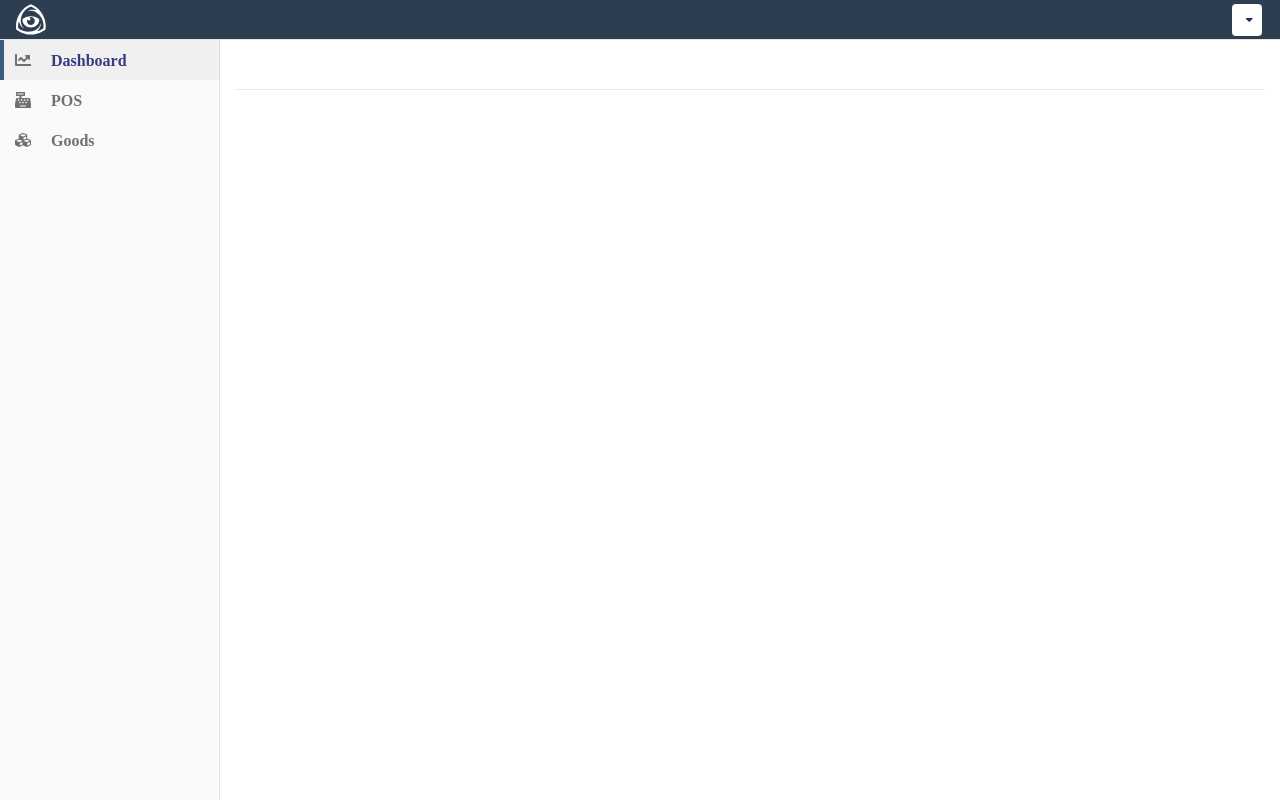
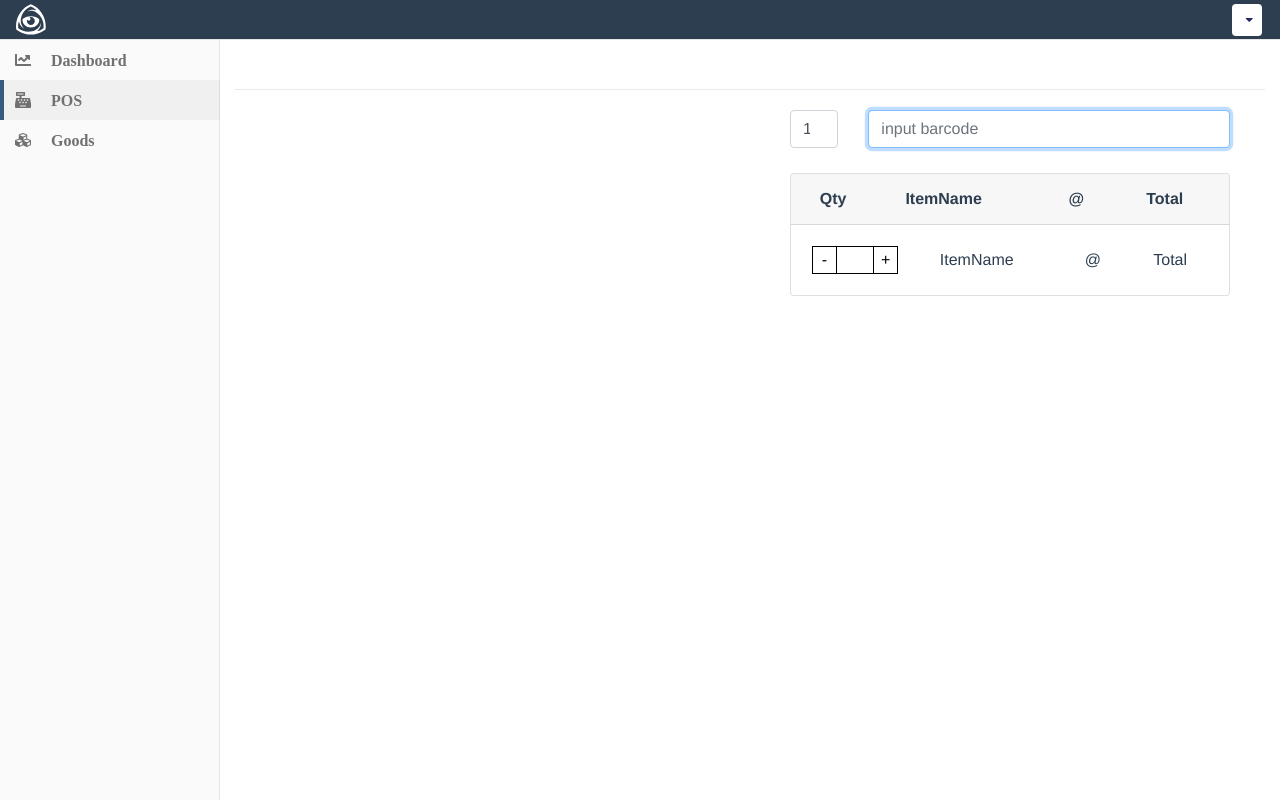
Before and after one commit to Alyc0ne/vuejs, a Vue app: page /#/pos in a window 1280 px wide. Built offline with nearby package versions, Linux system fonts and the light colour scheme.

Commit message:
- Modified : Css

```diff
--- a/src/components/Pos.vue
+++ b/src/components/Pos.vue
@@ -1,11 +1,50 @@
 <template>
  <div class='block-content'>
     <div class="row side-pos">
-        <div class="col-8" id="Sell-PageLeft" style="height:100%!important;">
+        <div class="col-6" id="Sell-PageLeft" style="height:100%!important;">
 
         </div>
-        <div class="col-4">
-            <input type="text" name="barcode" v-model="barcode" class="input-barcode" autofocus>
+        <div class="col-6">
+          <div class="row">
+            <div class="col-2">
+              <input type="number" name="qtyBarcode" v-model="qtyBarcode" class="form-control" :min="1" :max="99">
+            </div>
+            <div class="col-10">
+              <input type="text" name="barcode" v-model="barcode" class="form-control" autofocus placeholder="input barcode">
+            </div>
+          </div>
+          <div class="row">
+            <div class="card w_100">
+              <div class="card-header">
+                <table class="w_100">
+                  <thead>
+                    <th style="width:10%;">Qty</th>
+                    <th style="width:40%;">ItemName</th>
+                    <th style="width:20%;">@</th>
+                    <th style="width:20%;">Total</th>
+                  </thead>
+                </table>
+              </div>
+              <div class="card-body">
+                <table class="w_100">
+                  <tbody>
+                    <tr class="transac-posDetail">
+                      <td style="width:10%;">
+                        <div style="border:solid 1px black;display: flex;position: relative;">
+                          <button type="button" class="decressQty">-</button>
+                          <input type="text" name="" id="" style="width:100%;border:none;text-align:center;">
+                          <button type="button" class="incressQty">+</button>
+                        </div>
+                      </td>
+                      <td style="width:40%;">ItemName</td>
+                      <td style="width:20%;">@</td>
+                      <td style="width:20%;">Total</td>
+                    </tr>
+                  </tbody>
+                </table>
+              </div>
+            </div>
+          </div>
         </div>
     </div>
 </div>
@@ -13,16 +52,41 @@
 
 <script>
 export default {
-  name: 'App'
+  name: 'App',
+  data () {
+    return {
+      qtyBarcode: 1,
+      barcode: ''
+    }
+  }
 }
 </script>
 
 <style scoped>
-.side-pos {
+.side-pos, .row {
   margin: 10px;
 }
-.input-barcode {
-  width:100%;
-  box-shadow: 1px 2px 4px rgba(0, 0, 0, .5);
+.side-pos .card {
+  margin: 15px;
+}
+.transac-posDetail {
+  height: 30px;
+}
+.transac-posDetail td {
+  max-height: 30px;
+}
+.decressQty {
+  border: 0;
+  background-color: white;
+  border-right: solid 1px black;
+  border-top-right-radius: 0;
+  width: 40px;
+}
+.incressQty {
+  border: 0;
+  background-color: white;
+  border-left: solid 1px black;
+  border-top-left-radius: 0;
+  width: 40px;
 }
 </style>
--- a/src/components/Shared/Default/Main.vue
+++ b/src/components/Shared/Default/Main.vue
@@ -42,7 +42,7 @@ export default {
   name: 'leftmenu',
   data () {
     return {
-      isActive: 'dashboard',
+      isActive: this.$router.currentRoute.name,
       isSideBar: false,
       paddingSidebar: '',
       windowWidth: 0
--- a/src/router/index.js
+++ b/src/router/index.js
@@ -16,19 +16,18 @@ export default new Router({
     },
     {
       path: '/',
-      name: 'Dashboard',
+      name: 'dashboard',
       component: Dashboard
     },
     {
       path: '/pos',
-      name: 'Pos',
+      name: 'pos',
       component: Pos
     },
     {
       path: '/listgoods',
-      name: 'ListGoods',
+      name: 'listgoods',
       component: ListGoods
     }
-  ],
-  mode: 'abstract'
+  ]
 })
```
